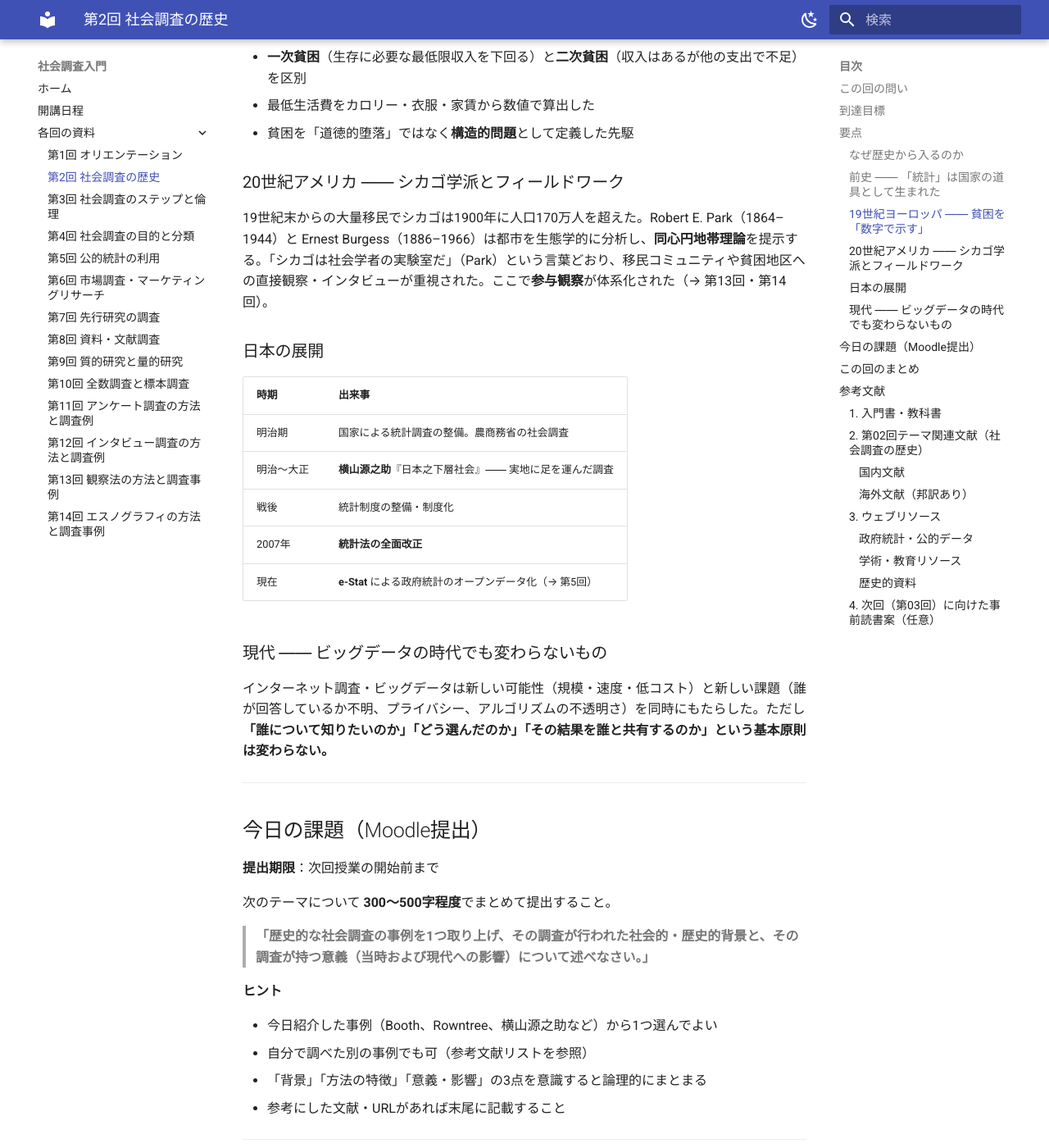
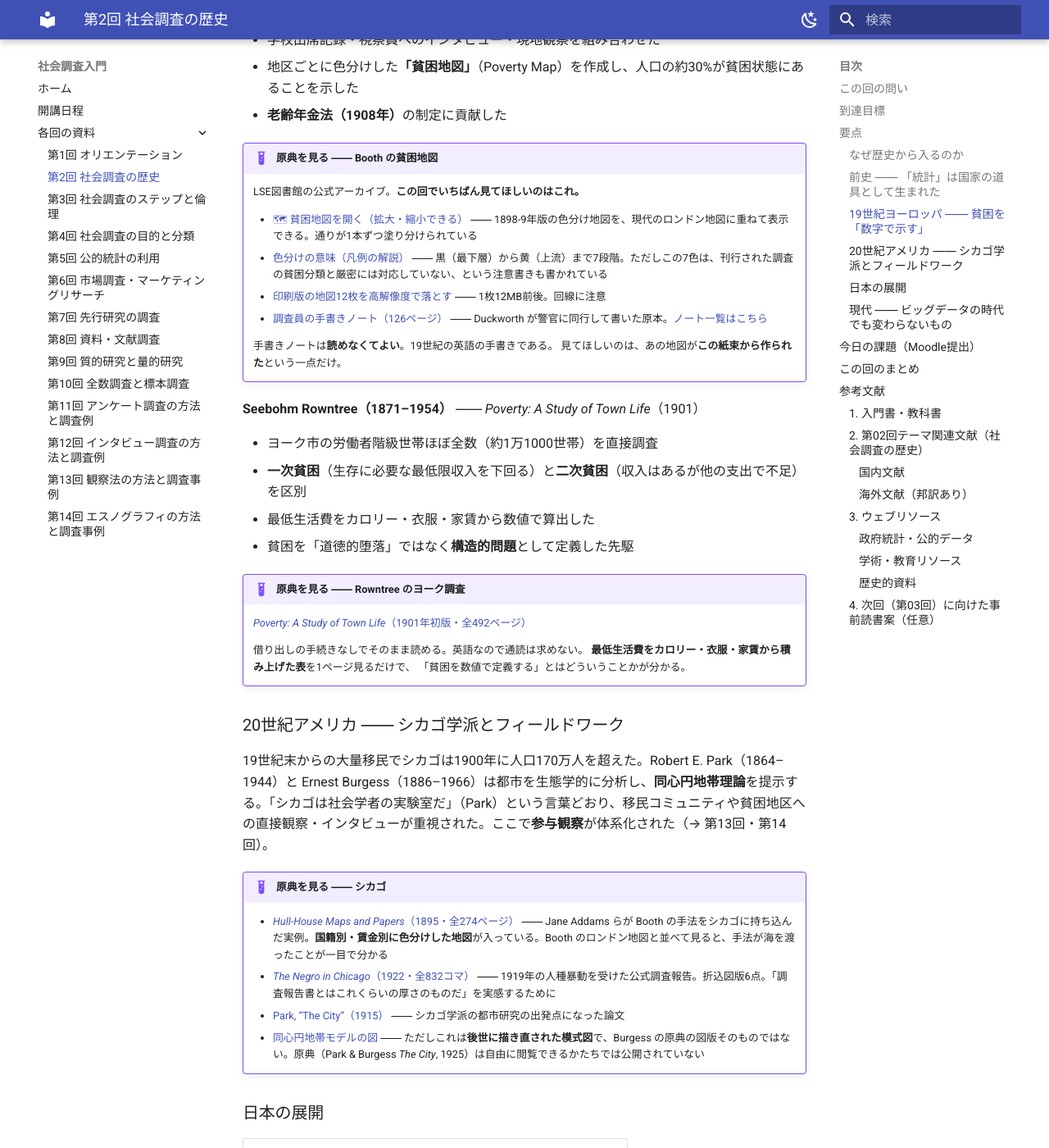
Before and after one commit to aonoa68/shakaichosa, an MkDocs documentation site: the page built from docs/week02.md, in a window 1280 px wide and 1400 px high, scrolled down 1669 px. Shown: the whole window at 82% size. Built offline with MkDocs 1.6.1 and Material for MkDocs 9.7.7, drawn with Linux system fonts in a browser that asks for light colours; some of the changed text lies outside the part shown.

Commit message:
第2回：原典・アーカイブへのリンクを各事例の直下に追加
Booth の貧困地図（LSE公式の地図ビューア・凡例の解説・印刷版12枚・調査員の
手書きノート）、Rowntree 1901年初版、Hull-House Maps and Papers、
The Negro in Chicago、Park 1915、横山源之助『日本之下層社会』（国会図書館
デジタルコレクション）、Petty『政治算術』1690年初版。

いずれも実際に開いて中身を確認したものだけを載せた。手書きノートや英語の
原著は読み通せないので、何を見ればよいのかを各リンクに添えている。
同心円地帯モデルの図は後世の描き直しである旨を明記した。

Co-Authored-By: Claude Opus 5 (1M context) <noreply@anthropic.com>

```diff
--- a/docs/week02.md
+++ b/docs/week02.md
@@ -7,6 +7,7 @@
     - [📝 課題を提出する（Moodle・第2回）](https://moodle.hokusei.ac.jp/mod/assign/view.php?id=990651)
     - 課題の本文は**このページの末尾**にあります
     - 📄 スライドPDFは Moodle に掲載します
+    - 🔎 **原典・アーカイブへのリンクは、本文中の各事例のすぐ下**にあります
 
 ---
 
@@ -34,6 +35,12 @@
 
 「統計」（statistics）の語源はラテン語の *status*（国家の状態）である。17〜18世紀、国家が人口・土地・産業を把握するために発展した。William Petty（1623–1687）の**政治算術**（political arithmetic）は、イングランドの人口・富・土地を数量的に捉えようとした試みだった。
 
+!!! example "原典を見る ―― Petty『政治算術』"
+    [*Political Arithmetick*（1690年初版・全158ページ）](https://archive.org/details/politicalarithme00pettuoft)
+
+    17世紀の活字組のまま読める。**扉ページを1枚見れば十分**。社会を数で捉えるという発想が
+    1690年にすでに印刷物になっていた、ということの証拠として見てほしい。
+
 > 社会調査の原点は「**国家が社会を知る**」ための道具だった。この出自は、公的統計を扱う第5回でもう一度効いてくる。
 
 ### 19世紀ヨーロッパ ―― 貧困を「数字で示す」
@@ -47,6 +54,17 @@
 - 地区ごとに色分けした**「貧困地図」**（Poverty Map）を作成し、人口の約30%が貧困状態にあることを示した
 - **老齢年金法（1908年）**の制定に貢献した
 
+!!! example "原典を見る ―― Booth の貧困地図"
+    LSE図書館の公式アーカイブ。**この回でいちばん見てほしいのはこれ。**
+
+    - [🗺 貧困地図を開く（拡大・縮小できる）](https://booth.lse.ac.uk/map) ―― 1898-9年版の色分け地図を、現代のロンドン地図に重ねて表示できる。通りが1本ずつ塗り分けられている
+    - [色分けの意味（凡例の解説）](https://booth.lse.ac.uk/learn-more/what-were-the-poverty-maps) ―― 黒（最下層）から黄（上流）まで7段階。ただしこの7色は、刊行された調査の貧困分類と厳密には対応していない、という注意書きも書かれている
+    - [印刷版の地図12枚を高解像度で落とす](https://booth.lse.ac.uk/learn-more/download-maps) ―― 1枚12MB前後。回線に注意
+    - [調査員の手書きノート（126ページ）](https://booth.lse.ac.uk/notebook/booth-b-346) ―― Duckworth が警官に同行して書いた原本。[ノート一覧はこちら](https://booth.lse.ac.uk/notebooks)
+
+    手書きノートは**読めなくてよい**。19世紀の英語の手書きである。
+    見てほしいのは、あの地図が**この紙束から作られた**という一点だけ。
+
 **Seebohm Rowntree（1871–1954）** ―― *Poverty: A Study of Town Life*（1901）
 
 - ヨーク市の労働者階級世帯ほぼ全数（約1万1000世帯）を直接調査
@@ -54,9 +72,22 @@
 - 最低生活費をカロリー・衣服・家賃から数値で算出した
 - 貧困を「道徳的堕落」ではなく**構造的問題**として定義した先駆
 
+!!! example "原典を見る ―― Rowntree のヨーク調査"
+    [*Poverty: A Study of Town Life*（1901年初版・全492ページ）](https://archive.org/details/b28063661)
+
+    借り出しの手続きなしでそのまま読める。英語なので通読は求めない。
+    **最低生活費をカロリー・衣服・家賃から積み上げた表**を1ページ見るだけで、
+    「貧困を数値で定義する」とはどういうことかが分かる。
+
 ### 20世紀アメリカ ―― シカゴ学派とフィールドワーク
 
 19世紀末からの大量移民でシカゴは1900年に人口170万人を超えた。Robert E. Park（1864–1944）と Ernest Burgess（1886–1966）は都市を生態学的に分析し、**同心円地帯理論**を提示する。「シカゴは社会学者の実験室だ」（Park）という言葉どおり、移民コミュニティや貧困地区への直接観察・インタビューが重視された。ここで**参与観察**が体系化された（→ 第13回・第14回）。
+
+!!! example "原典を見る ―― シカゴ"
+    - [*Hull-House Maps and Papers*（1895・全274ページ）](https://archive.org/details/hullhousemapspap00newy) ―― Jane Addams らが Booth の手法をシカゴに持ち込んだ実例。**国籍別・賃金別に色分けした地図**が入っている。Booth のロンドン地図と並べて見ると、手法が海を渡ったことが一目で分かる
+    - [*The Negro in Chicago*（1922・全832コマ）](https://archive.org/details/negroinchicagost00chic) ―― 1919年の人種暴動を受けた公式調査報告。折込図版6点。「調査報告書とはこれくらいの厚さのものだ」を実感するために
+    - [Park, “The City”（1915）](https://archive.org/details/TheCitySuggestionsForTheInvestigationOfHumanBehaviorInTheCity) ―― シカゴ学派の都市研究の出発点になった論文
+    - [同心円地帯モデルの図](https://commons.wikimedia.org/wiki/File:Burgess_model.svg) ―― ただしこれは**後世に描き直された模式図**で、Burgess の原典の図版そのものではない。原典（Park & Burgess *The City*, 1925）は自由に閲覧できるかたちでは公開されていない
 
 ### 日本の展開
 
@@ -67,6 +98,16 @@
 | 戦後 | 統計制度の整備・制度化 |
 | 2007年 | **統計法の全面改正** |
 | 現在 | **e-Stat** による政府統計のオープンデータ化（→ 第5回） |
+
+!!! example "原典を見る ―― 横山源之助『日本之下層社会』"
+    [国立国会図書館デジタルコレクション（1899年・全227コマ）](https://dl.ndl.go.jp/pid/798849)
+
+    パブリックドメインなので、ログインも図書館への来館も要らない。文語・旧字なので
+    読み通す必要はない。目次から「**第一編 東京の貧民状態**」「**第四編 機械工場の労働者**」
+    「**第五編 小作人生活事情**」を開いて、章題だけ眺めてみてほしい。
+
+    注目すべきは**時期**である。Booth のロンドン調査（1889–1903）、Rowntree のヨーク調査（1901）と
+    **ほぼ同時期**に、日本でも同じことをやった人がいた。
 
 ### 現代 ―― ビッグデータの時代でも変わらないもの
 
```
